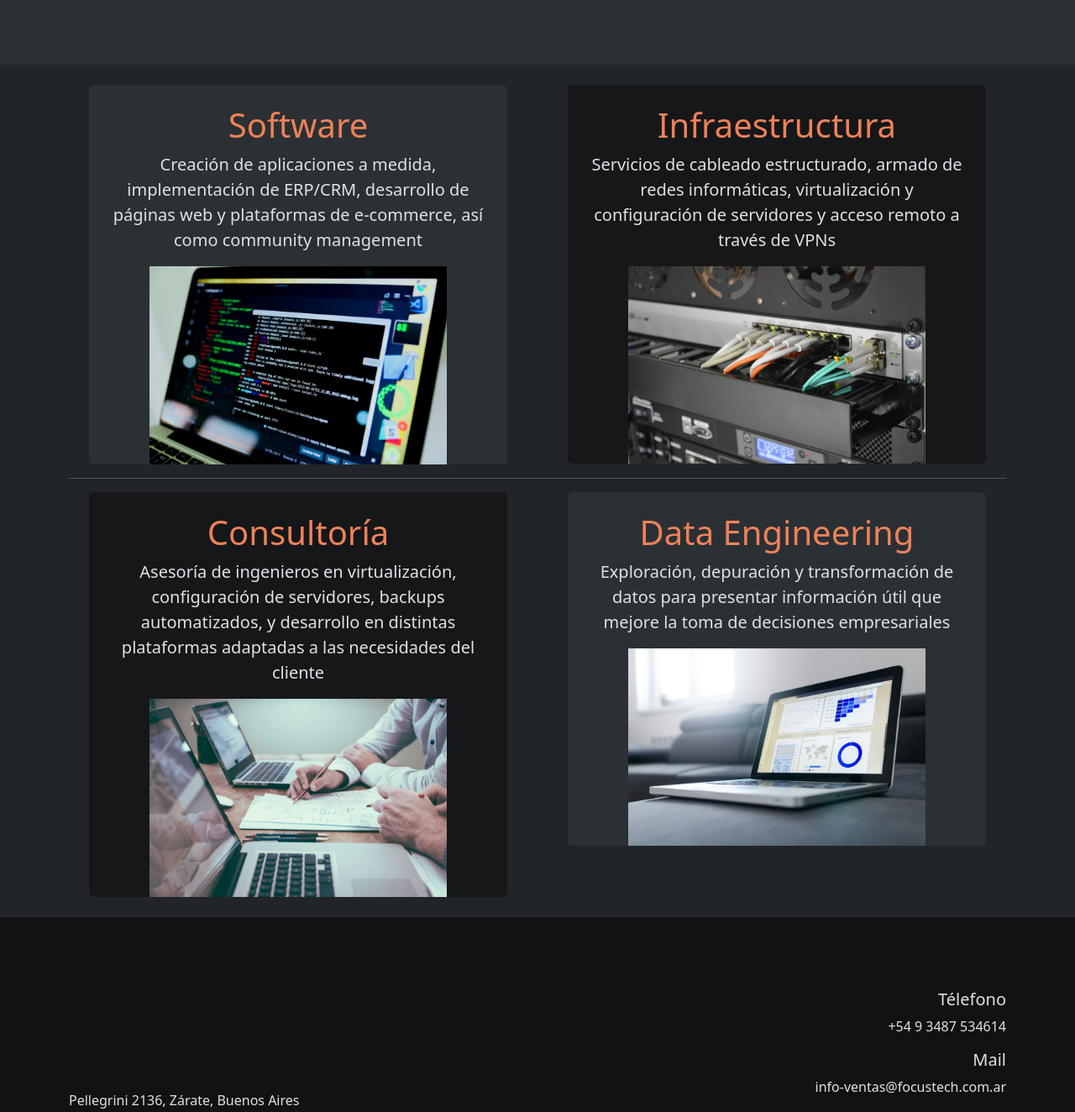
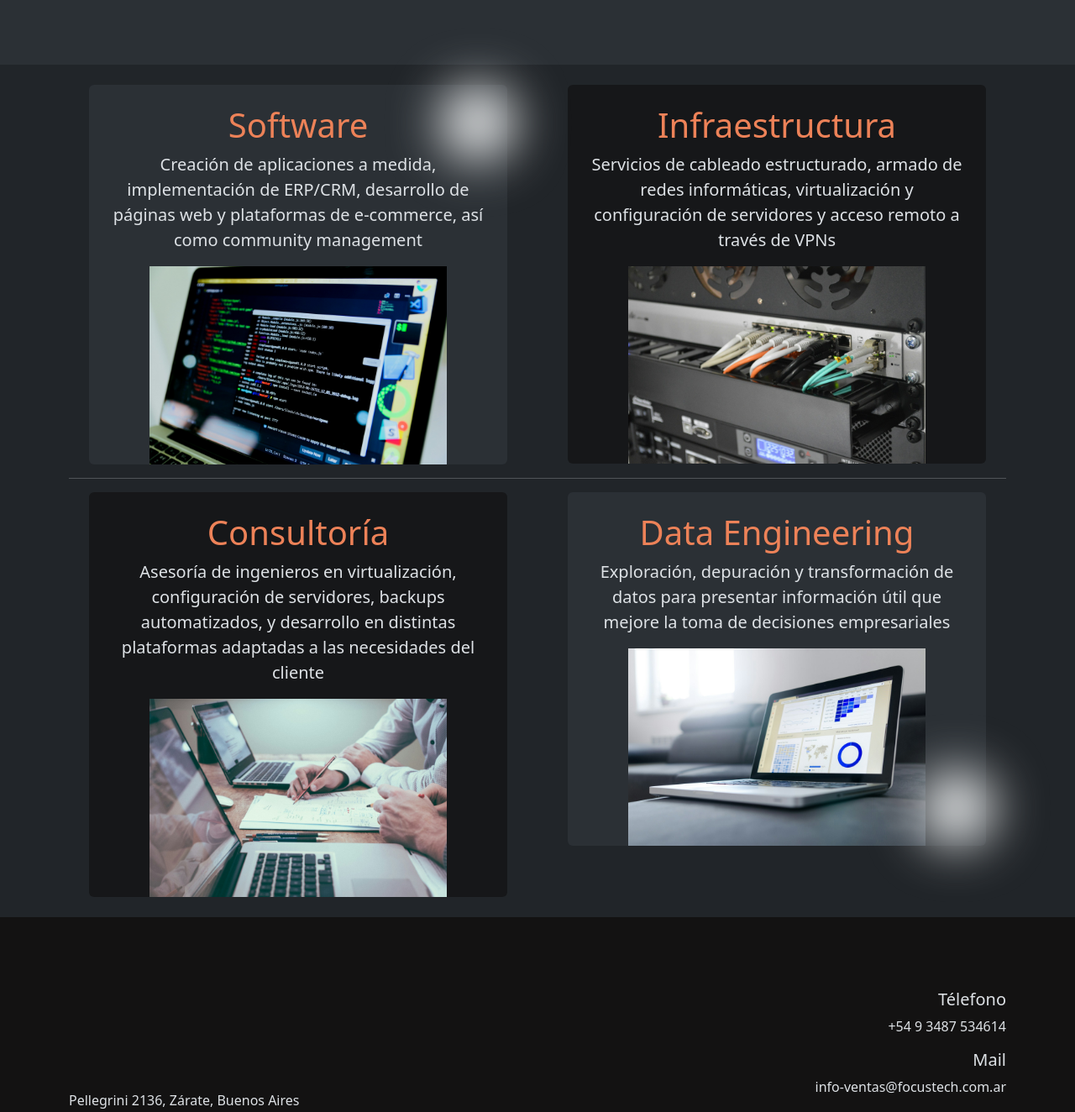
Before and after one commit to TheEdu/focus-tech-web, a plain HTML site: page index.html in a window 1280 px wide. Shown: the part 1476-2800 px from the top of the page at 84% size. Drawn offline with nearby package versions, Linux system fonts and the light colour scheme; grey boxes are pictures that could not be loaded.

Commit message:
agrego animaciones

```diff
--- a/assets/css/animations.css
+++ b/assets/css/animations.css
@@ -1,14 +1,42 @@
-.ball {
+.ball-service-2 {
     width: 90px;
     height: 90px;
-    background-color: #86bfda;
+    background-color: #e8eaeb;
     border-radius: 50%;
     position: absolute;
-    left: 50px;
-    top: 100px;
-    filter: blur(10px);
+    right: -10px;
+    bottom: 0px;
+    filter: blur(30px);
     animation: expandShrink 5s infinite;
-    z-index: 999;
+    z-index: 1;
+}
+
+
+.ball-service-1 {
+    width: 90px;
+    height: 90px;
+    background-color: #e8eaeb;
+    border-radius: 50%;
+    position: absolute;
+    right: -10px;
+    top: 0px;
+    filter: blur(30px);
+    animation: expandShrink 5s infinite;
+    z-index: 1;
+}
+
+
+.ball-home {
+    width: 90px;
+    height: 90px;
+    background-color: #e8eaeb;
+    border-radius: 50%;
+    position: absolute;
+    right: 0px;
+    top: 0px;
+    filter: blur(30px);
+    animation: expandShrink 5s infinite;
+    z-index: 1;
 }
 
 @keyframes expandShrink {
--- a/index.html
+++ b/index.html
@@ -18,9 +18,6 @@
 </head>
 
 <body data-bs-theme="dark">
-    <!-- Animacion  -->
-    <!-- <div class="ball"></div> -->
-
     <header class="sticky-top border-bottom">
         <div class="container">
             <nav class="navbar navbar-expand-lg">
@@ -47,7 +44,7 @@
                                 <a class="nav-link" href="#services">Servicios</a>
                             </li>
                             <li class="nav-item">
-                                <a class="nav-link" href="https://wa.me/5493487534614">Contacto</a>
+                                <a class="nav-link" href="https://wa.me/5493487534614" target="_blank">Contacto</a>
                             </li>
                         </ul>
                     </div>
@@ -59,7 +56,8 @@
     <section id="home">
         <div class="container">
             <div id="home-content" class="row flex-lg-row-reverse align-items-center p-3 py-md-5">
-                <div class="d-none d-lg-flex col-lg-6">
+                <div class="position-relative d-none d-lg-flex col-lg-6">
+                    <div class="ball-home"></div>
                     <img src="./assets/img/img-0.png" class="d-block mx-lg-auto img-fluid animated-image" loading="lazy">
                 </div>
                 <div class="col-lg-6 text-center text-lg-start px-3">
@@ -97,7 +95,7 @@
         <div class="container py-5">
             <div class="row">
                 <div class="d-none d-lg-flex col-lg-6 align-items-center">
-                    <div id="carouselExampleCaptions" class="carousel slide" data-bs-ride="carousel">
+                    <div id="carouselExampleCaptions" class="position-relative carousel slide" data-bs-ride="carousel">
                         <div class="carousel-indicators">
                             <button type="button" data-bs-target="#carouselExampleCaptions" data-bs-slide-to="0"
                                 class="active" aria-current="true" aria-label="Slide 1"></button>
@@ -170,7 +168,8 @@
         <div class="container my-4">
             <div class="row">
                 <div class="col-12 col-md-6">
-                    <div class="lead rounded bg-body-tertiary  mx-4 p-4 pb-lg-0">
+                    <div class="position-relative lead rounded bg-body-tertiary  mx-4 p-4 pb-lg-0">
+                        <div class="ball-service-1"></div>
                         <h2 class="display-6 text-center"> Software </h2>
                         <p class="text-center"> Creación de aplicaciones a medida, implementación de ERP/CRM, desarrollo de páginas web y plataformas de e-commerce, así como community management </p>
                         <img src="./assets/img/img-17.jpg" class="d-none d-lg-block  w-100 px-5">
@@ -191,7 +190,8 @@
 
             <div class="row">
                 <div class="col-12 col-md-6 order-md-2">
-                    <div class="lead rounded bg-body-tertiary mx-4 p-4 pb-lg-0">
+                    <div class="position-relative lead rounded bg-body-tertiary mx-4 p-4 pb-lg-0">
+                        <div class="ball-service-2"></div>
                         <h2 class="display-6 text-center"> Data Engineering </h2>
                         <p class="text-center">
                             Exploración, depuración y transformación de datos para presentar información útil que mejore la toma de decisiones empresariales
```
